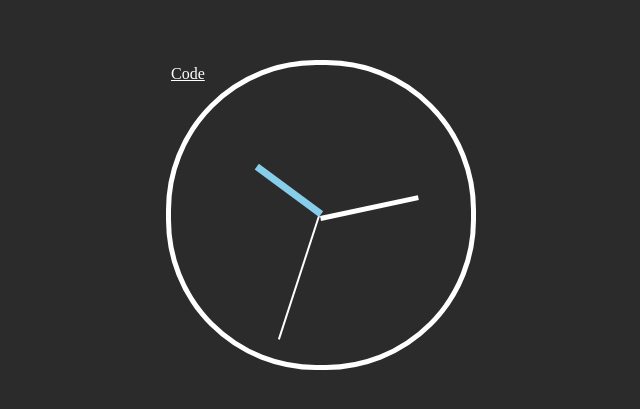
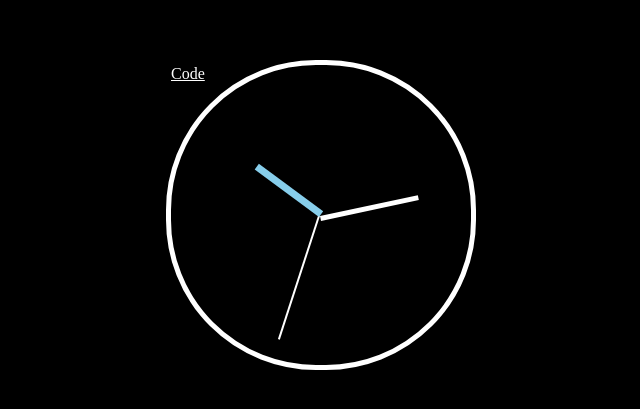
Before and after one commit to varunS36/analog_clock_JS, a plain HTML site: page index.html in a window 1280 px wide. Shown: the part 193-602 px from the top of the page, without its empty margins (319-959 px from the left). Drawn offline with Linux system fonts and the light colour scheme.

Commit message:
Update index.html

```diff
--- a/index.html
+++ b/index.html
@@ -7,7 +7,7 @@
             justify-content: center;
             align-items: center;
             height: 100vh;
-            background-color: rgb(43, 43, 43);
+            background-color: black;
         }
 
         .clock {
```
